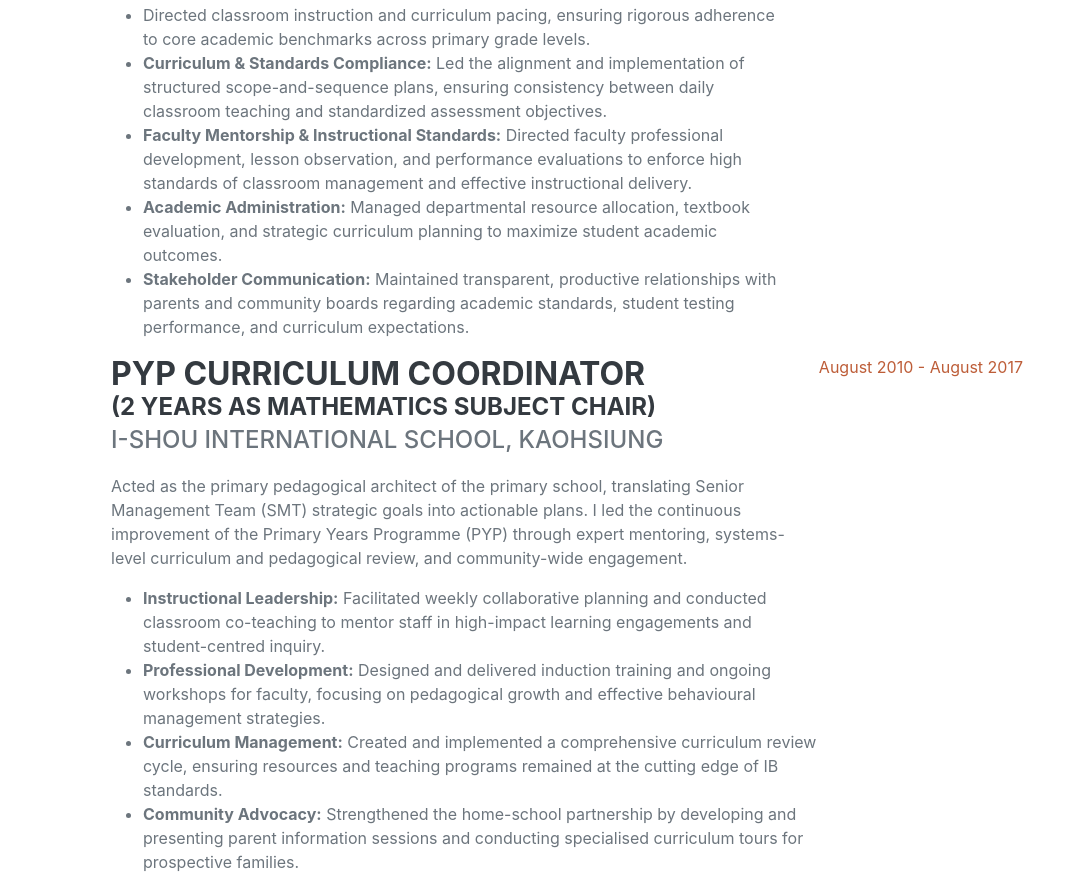
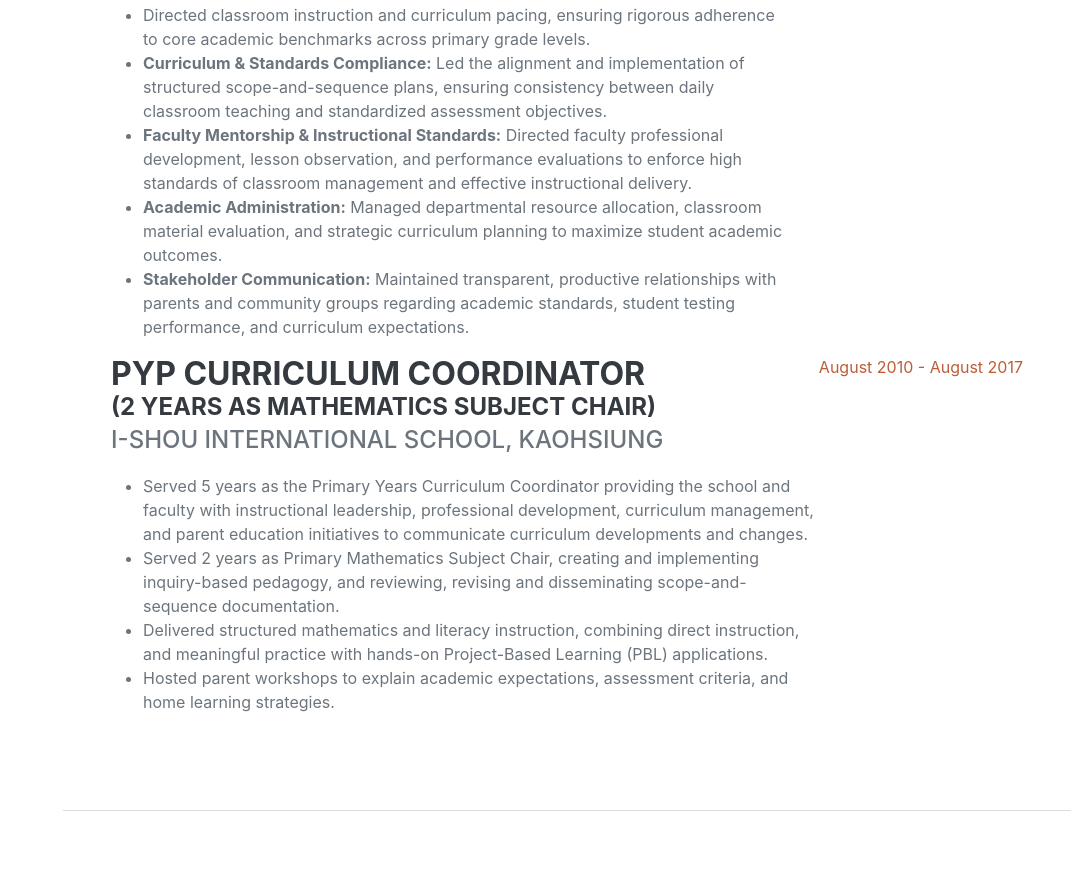
Before and after one commit to gurukomodo/cv, a website: page primary_ed/index.html in a window 1280 px wide. Shown: the part 2335-3212 px from the top of the page, without its empty margins (209-1280 px from the left). Drawn offline with nearby package versions, Linux system fonts and the light colour scheme; a web font is replaced by a local one.

Commit message:
Edits to index, uploaded CV for ed site

```diff
--- a/primary_ed/index.html
+++ b/primary_ed/index.html
@@ -1,7 +1,7 @@
 <head>
     <meta charset="utf-8" />
     <meta name="viewport" content="width=device-width, initial-scale=1, shrink-to-fit=no" />
-    <title>Glen Pamment's CV (Maths Coach)</title>
+    <title>Glen Pamment's CV (Primary Educator)</title>
     <link rel="icon" type="image/x-icon" href="assets/img/favicon.ico" />
 
     <script src="https://use.fontawesome.com/releases/v6.3.0/js/all.js" crossorigin="anonymous"></script>
@@ -34,7 +34,7 @@
                 <li class="nav-item"><a class="nav-link js-scroll-trigger" href="#interests">Interests</a></li>
                 <li class="nav-item"><a class="nav-link js-scroll-trigger" href="#awards">Achievements</a></li>
                 <li class="nav-item mt-3">
-                    <a id="download-btn" class="nav-link btn-download no-print" href="assets/GPCV_L_2026.pdf"
+                    <a id="download-btn" class="nav-link btn-download no-print" href="assets/GPCV_Ed_2026.pdf"
                         download="Resume.pdf">
                         <i class="fas fa-file-pdf me-1"></i> Download PDF
                     </a>
@@ -144,9 +144,9 @@
                             classroom teaching and standardized assessment objectives.</li>
                             <li><strong>Faculty Mentorship & Instructional Standards:</strong> Directed faculty professional development, lesson observation, and
                             performance evaluations to enforce high standards of classroom management and effective instructional delivery.</li>
-                            <li><strong>Academic Administration:</strong> Managed departmental resource allocation, textbook evaluation, and strategic curriculum
+                            <li><strong>Academic Administration:</strong> Managed departmental resource allocation, classroom material evaluation, and strategic curriculum
                             planning to maximize student academic outcomes.</li>
-                            <li><strong>Stakeholder Communication:</strong> Maintained transparent, productive relationships with parents and community boards regarding
+                            <li><strong>Stakeholder Communication:</strong> Maintained transparent, productive relationships with parents and community groups regarding
                             academic standards, student testing performance, and curriculum expectations.</li>
                         </ul>
                     </div>
@@ -158,23 +158,15 @@
                         <h3 class="mb-0">PYP Curriculum Coordinator </h3>
                         <h4 class="mb-0">(2 years as Mathematics Subject Chair)</h4>
                         <div class="subheading mb-3">I-shou International School, Kaohsiung</div>
-                        <p>Acted as the primary pedagogical architect of the primary school, translating Senior
-                            Management Team (SMT) strategic goals into actionable plans. I led the continuous
-                            improvement of the Primary Years Programme (PYP) through expert mentoring, systems-level
-                            curriculum and pedagogical review, and community-wide engagement.</p>
                         <ul>
-                            <li><strong>Instructional Leadership:</strong> Facilitated weekly collaborative planning and
-                                conducted classroom co-teaching to mentor staff in high-impact learning engagements and
-                                student-centred inquiry.</li>
-                            <li><strong>Professional Development:</strong> Designed and delivered induction training and
-                                ongoing workshops for faculty, focusing on pedagogical growth and effective behavioural
-                                management strategies.</li>
-                            <li><strong>Curriculum Management:</strong> Created and implemented a comprehensive
-                                curriculum review cycle, ensuring resources and teaching programs remained at the
-                                cutting edge of IB standards.</li>
-                            <li><strong>Community Advocacy:</strong> Strengthened the home-school partnership by
-                                developing and presenting parent information sessions and conducting specialised
-                                curriculum tours for prospective families.</li>
+                            <li>Served 5 years as the Primary Years Curriculum Coordinator providing the school and faculty with instructional
+                            leadership, professional development, curriculum management, and parent education initiatives to communicate curriculum
+                            developments and changes.</li>
+                            <li>Served 2 years as Primary Mathematics Subject Chair, creating and implementing inquiry-based pedagogy, and reviewing,
+                            revising and disseminating scope-and-sequence documentation.</li>
+                            <li>Delivered structured mathematics and literacy instruction, combining direct instruction, and meaningful practice with
+                            hands-on Project-Based Learning (PBL) applications.</li>
+                            <li>Hosted parent workshops to explain academic expectations, assessment criteria, and home learning strategies.</li>
                         </ul>
                     </div>
                     <div class="flex-shrink-0"><span class="text-primary">August 2010 - August 2017</span></div>
```
Also changed, not shown: 3 other files.
